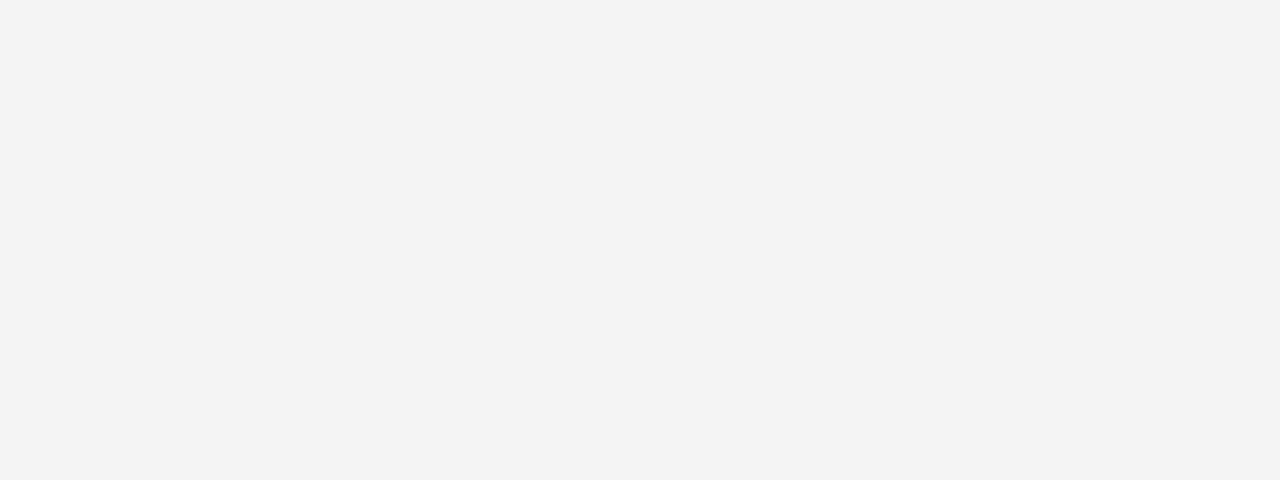
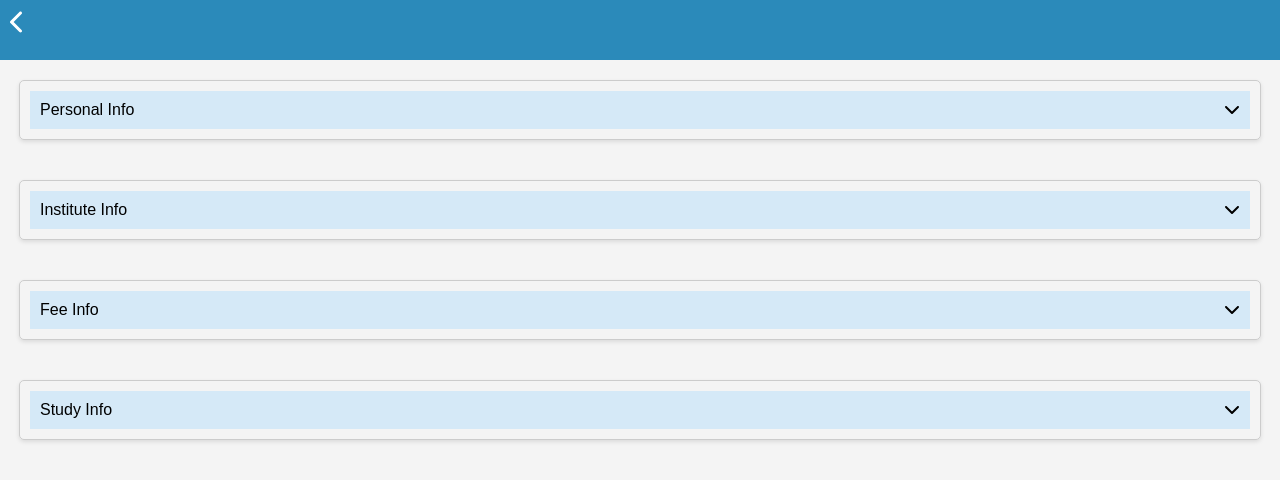
Before and after one commit to 98SKY/coachingApp, a React (Create React App) app: page /teacherDetails in a window 1280 px wide. Before the commit this address had no page. Shown: the top 480 px of the page. Built offline with nearby package versions, Linux system fonts and the light colour scheme.

Commit message:
teacher details view setUp

```diff
--- a/src/Component/Route.js
+++ b/src/Component/Route.js
@@ -7,7 +7,7 @@ import DashBoard from './DashBoard';
 import Decide from './Decide';
 import Student from './student/Student';
 import StudentHome from './student/StudentHome';
-import TeacherHome from './teacher/TeacherHome'
+import TeacherDetailsView from './teacher/TeacherDetailsView'
 import Teacher from './teacher/Teacher';
 import Profile from './profile/Profile';
 
@@ -24,7 +24,7 @@ const Navigate = () => {
             <Route path='/student' element={<Student/>}/>
             <Route path='/studentHome'element={<StudentHome/>}/>
             <Route path='/teacher' element={<Teacher/>}/>
-            <Route path='teacherHome' element={<TeacherHome/>}/>
+            <Route path='/teacherDetails' element={<TeacherDetailsView/>}/>
             <Route path='/profile' element={<Profile/>}/>
 
         </Routes>
--- a/src/Component/teacher/Teacher.js
+++ b/src/Component/teacher/Teacher.js
@@ -31,7 +31,7 @@ const Teacher = () => {
 
   const handleNavigation = (path) => {
     const currentPath = window.location.pathname;
-    const newPath = `${path}?myCoachingId=${myCoachingId}`;
+    const newPath = `${path}myCoachingId=${myCoachingId}`;
     if (currentPath === path || currentPath === newPath) {
       return;
     }
@@ -125,7 +125,7 @@ const Teacher = () => {
             <div
               key={index}
               className={"listView-card"}
-              onClick={() => handleNavigation(`/teacher/${index}`)}
+              onClick={() => handleNavigation(`/teacherDetails?${index}&uuid=${teacher.uuid}&name=${teacher.name}&`)}
             >
               <div className="name">
                 {teacher.name
--- /dev/null
+++ b/src/Component/teacher/TeacherDetailsView.js
@@ -0,0 +1,92 @@
+import React, { useState, useEffect } from "react";
+import { useNavigate } from "react-router-dom";
+import "../../global.css";
+import "./teacherDetailsView.css"
+import { FontAwesomeIcon } from "@fortawesome/react-fontawesome";
+import {
+  faHome,
+  faUsers,
+  faChalkboardTeacher,
+  faUser,
+  faPlus,
+  faSearch,
+  faTimes,
+  faChevronLeft,
+  faChevronDown,
+  faChevronUp
+} from "@fortawesome/free-solid-svg-icons";
+import { useLocation } from "react-router-dom";
+
+const TeacherDetailsView = () => {
+  const navigate = useNavigate();
+  const location = useLocation();
+  const [loading, setLoading] = useState(false);
+  const params = new URLSearchParams(location.search);
+    let myCoachingId = params.get("myCoachingId");
+    let userName = params.get("name")
+  const [expandedCard, setExpandedCard] = useState(null); // To keep track of the currently expanded card
+
+  // Sample data for cards (replace with actual data from API)
+  const cardData = [
+    { title: "Personal Info", data: { name: "John Doe", age: 30, email: "john.doe@example.com" } },
+    { title: "Institute Info", data: { institute: "ABC Institute", address: "123 Street, City" } },
+    { title: "Fee Info", data: { fees: 1000, paymentStatus: "Paid" } },
+    { title: "Study Info", data: { subjects: ["Math", "Science"], grades: ["A", "B"] } }
+  ];
+
+  const handleExpandCard = (index) => {
+    if (expandedCard === index) {
+      setExpandedCard(null); // Collapse the card if it's already expanded
+    } else {
+      setExpandedCard(index); // Expand the clicked card
+    }
+  };
+
+  const handleSave = (index) => {
+    // Implement save functionality for the card at the specified index
+    console.log("Save data for card:", index);
+  };
+
+  const isFormValid = (formData) => {
+    // Implement your form validation logic here
+    // For example, check if all required fields are filled
+    return Object.values(formData).every(value => value !== '');
+  };
+
+
+  return (
+    <div className="wrapper">
+      <div className="padding-all">
+        <div className="header">
+          <FontAwesomeIcon icon={faChevronLeft} onClick={() => navigate(-1)} />
+          <div>{userName}</div>
+        </div>
+        <div className="body">
+          {cardData.map((card, index) => (
+            <div key={index} className="card-detailsView">
+              <div className="card-header" onClick={() => handleExpandCard(index)}>
+                <div>{card.title}</div>
+                <FontAwesomeIcon icon={expandedCard === index ? faChevronUp : faChevronDown} />
+              </div>
+              {expandedCard === index && (
+                <div className="card-content">
+                  {Object.entries(card.data).map(([key, value]) => (
+                    <div key={key} className="input-field">
+                      <label>{key}</label>
+                      <input type="text" value={value} onChange={(e) => { /* Handle input changes */ }}/>
+                    </div>
+                  ))}
+                  <button onClick={() => handleSave(index)} disabled={!isFormValid(card.data)}>
+                    Save
+                  </button>
+                </div>
+              )}
+            </div>
+          ))}
+        </div>
+      </div>
+    </div>
+  );
+};
+
+export default TeacherDetailsView;
--- /dev/null
+++ b/src/Component/teacher/teacherDetailsView.css
@@ -0,0 +1,50 @@
+
+  .header > svg {
+    margin-right: 20px;
+    cursor: pointer;
+  }
+
+  .card-header {
+    background-color: #d5e9f7;
+    padding: 10px;
+    display: flex;
+    justify-content: space-between;
+    cursor: pointer;
+  }
+
+  .card-content {
+    padding: 10px;
+  }
+
+  .input-field {
+    margin-bottom: 10px;
+  }
+
+  .input-field label {
+    display: block;
+    margin-bottom: 5px;
+  }
+
+  .input-field input {
+
+  padding: 10px;
+  margin-bottom: 15px;
+  border: 1px solid #ccc;
+  border-radius: 5px;
+  width: 100%;
+  }
+
+  button {
+    padding: 5px 10px;
+    background-color: rgb(43, 138, 186);
+    color: white;
+    border: none;
+    border-radius: 3px;
+    cursor: pointer;
+  }
+
+  button:disabled {
+    background-color: #ccc;
+    color: #666;
+    cursor: not-allowed;
+  }
--- a/src/global.css
+++ b/src/global.css
@@ -13,6 +13,7 @@
   height: 40px;
   display: flex;
   align-items: flex-start;
+  z-index: 1000;
 
 }
 
@@ -144,7 +145,7 @@ justify-content: space-around;
 
 /* list view */
 
-.listView-card {
+.listView-card, .card-detailsView {
   position: relative;
   border: 1px solid #ccc;
   border-radius: 5px;
@@ -160,3 +161,9 @@ justify-content: space-around;
 .listView-card:hover {
   box-shadow: 0 4px 8px rgba(0,0,0,0.1);
 }
+
+/* details view card*/
+
+.card-detailsView {
+
+}
```
